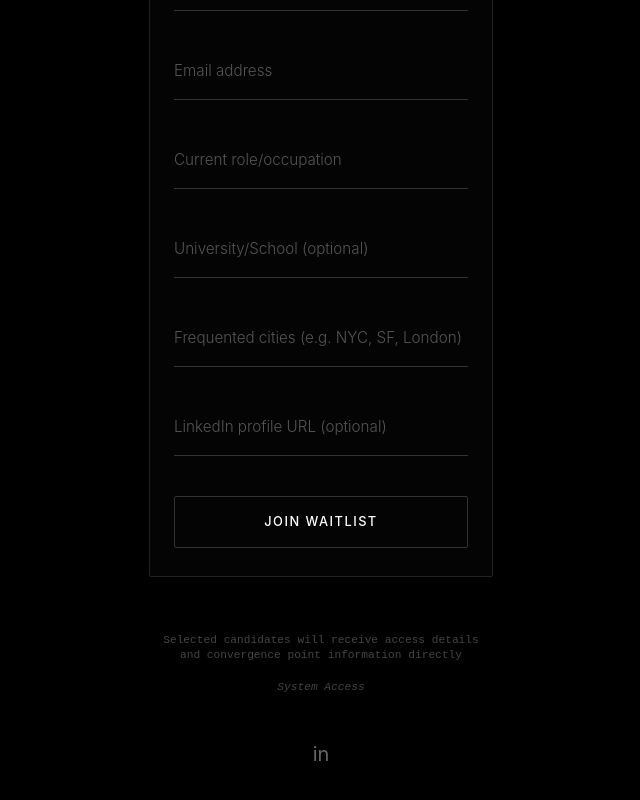
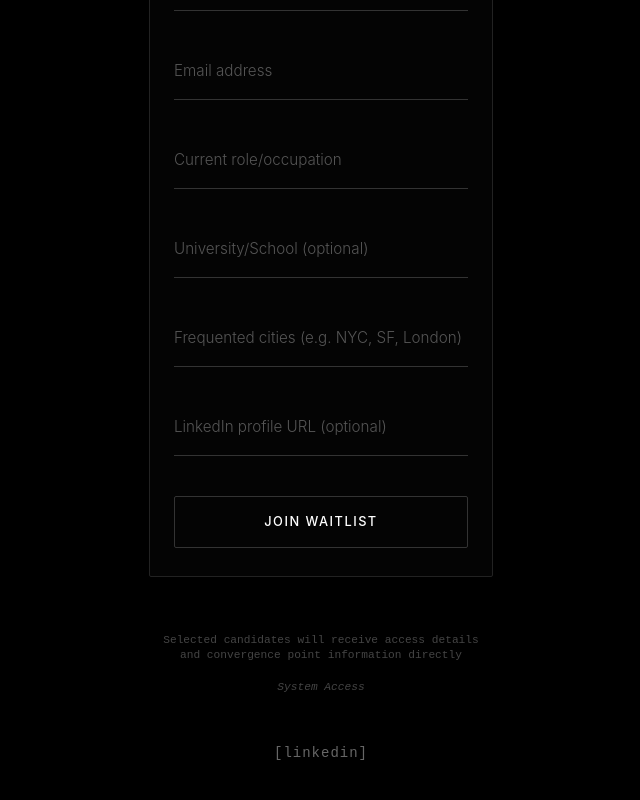
Before and after one commit to CalebBennett-Harper/locus, a Next.js app: page / in a window 1280 px wide. Shown: the part 1204-2004 px from the top of the page, without its empty margins (319-959 px from the left). Built offline with nearby package versions, Linux system fonts and the light colour scheme; no server answers.

Commit message:
fix LinkedIn link font

```diff
--- a/components/LandingPage.jsx
+++ b/components/LandingPage.jsx
@@ -266,13 +266,15 @@ export default function LandingPage() {
             style={{
               color: '#666666',
               textDecoration: 'none',
-              fontSize: '20px',
+              fontSize: '14px',
+              fontFamily: 'JetBrains Mono, monospace',
+              letterSpacing: '1px',
               transition: 'opacity 0.2s ease'
             }}
             onMouseEnter={(e) => e.target.style.opacity = '0.8'}
             onMouseLeave={(e) => e.target.style.opacity = '0.4'}
           >
-            in
+            [linkedin]
           </a>
         </div>
       </div>
```
